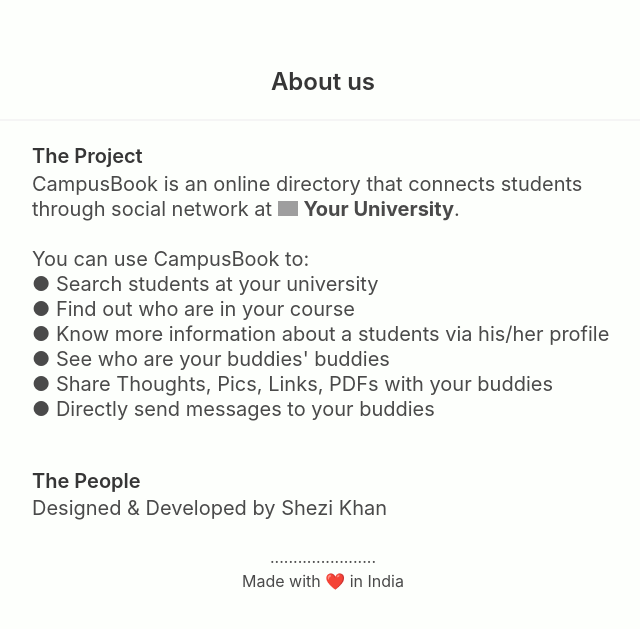
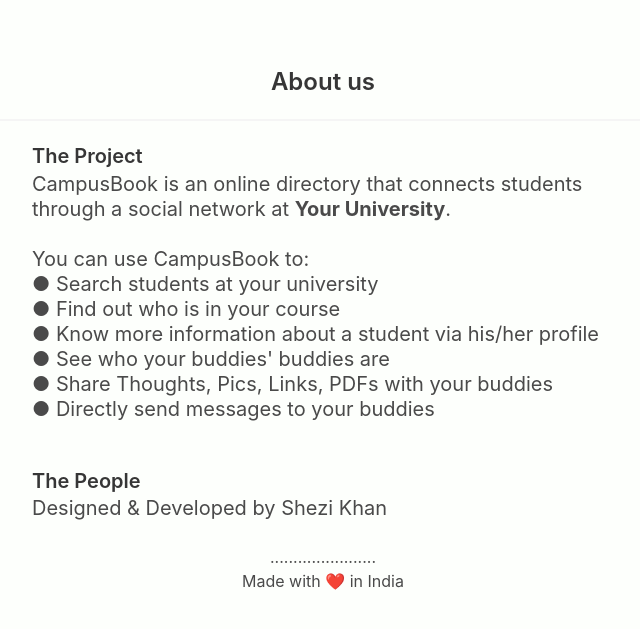
Before and after one commit to mshikebkhan/ncubook, a Django app: page /about/ in a window 1280 px wide. Shown: the top 629 px of the page, without its empty margins (317-957 px from the left). Run offline with Django 3.2, Linux system fonts and the light colour scheme; some libraries are stand-ins or nearby versions; grey boxes are pictures that could not be loaded.

Commit message:
Update about.html

```diff
--- a/campusbook/templates/campusbook/about.html
+++ b/campusbook/templates/campusbook/about.html
@@ -15,12 +15,12 @@
     <!-- Heading 1 -->
     <p class="title is-size-5">The Project</p>
     <p class="subtitle" id="the-project-sub">
-      CampusBook is an online directory that connects students through social network at <img src="{% static 'images/ncu-icon.png' %}" width="20" > <b>Your University</b>.<br><br>
+      CampusBook is an online directory that connects students through a social network at <b>Your University</b>.<br><br>
       You can use CampusBook to: <br>
         ● Search students at your university <br>
-        ● Find out who are in your course <br>
-        ● Know more information about a students via his/her profile <br>
-        ● See who are your buddies' buddies <br>
+        ● Find out who is in your course <br>
+        ● Know more information about a student via his/her profile <br>
+        ● See who your buddies' buddies are <br>
         ● Share Thoughts, Pics, Links, PDFs with your buddies <br>
         ● Directly send messages to your buddies
     </p>
```
